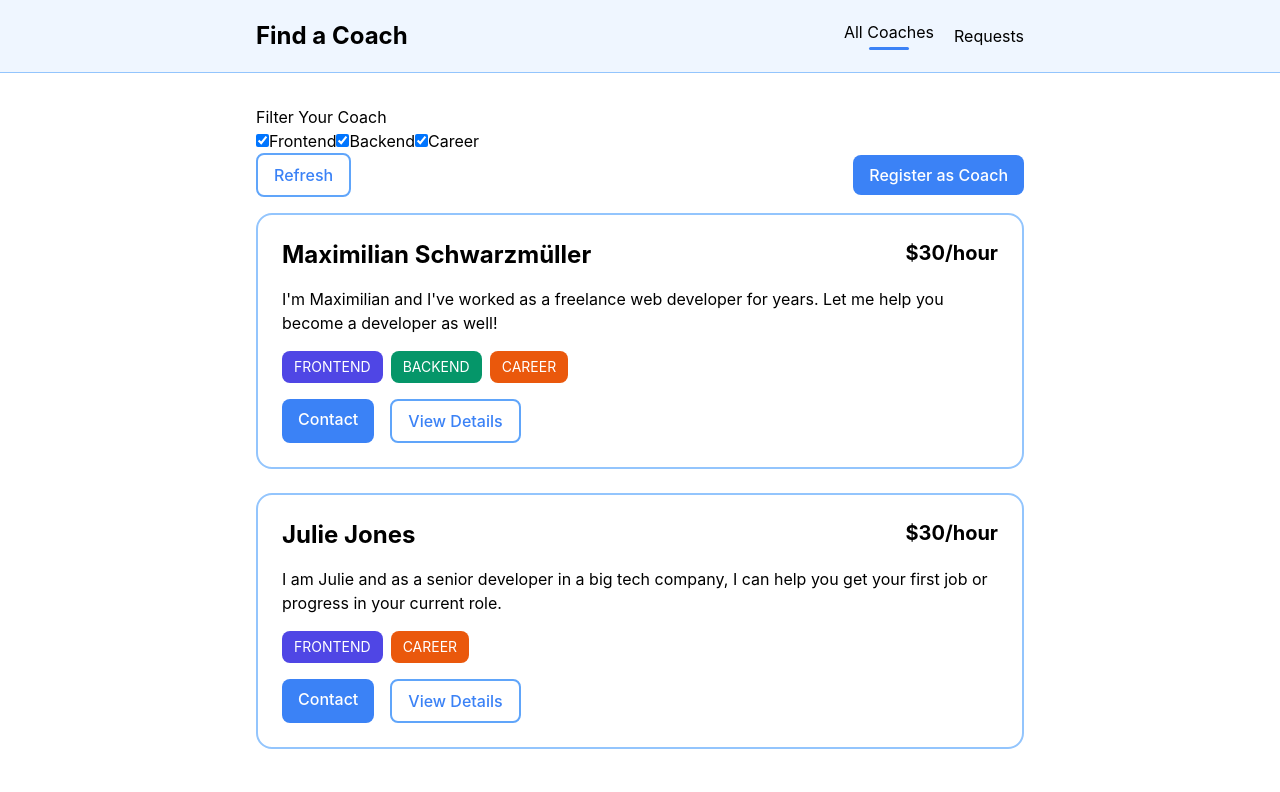
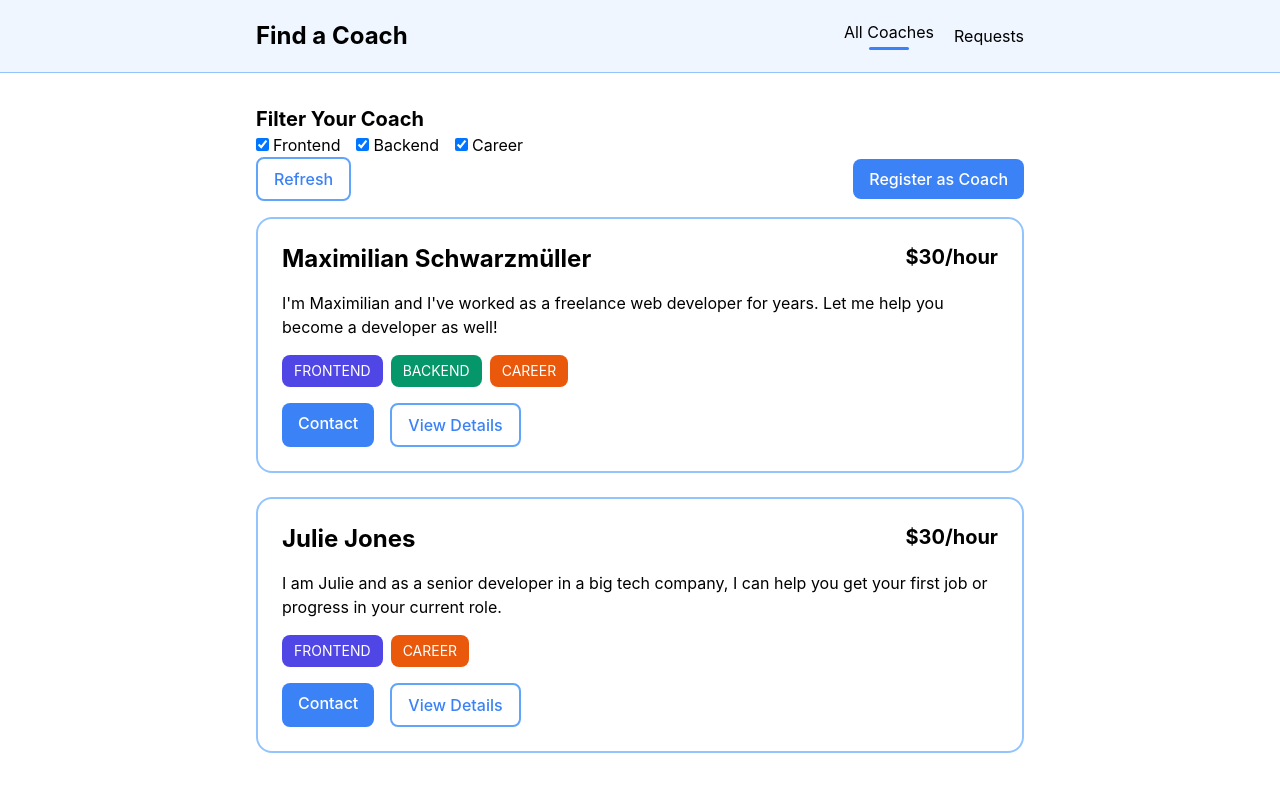
Before and after one commit to ahmadreza-ahmadi/Coach-Finder, a Vue app: page /coaches in a window 1280 px wide. Shown: the top 792 px of the page. Built offline with nearby package versions, Linux system fonts and the light colour scheme.

Commit message:
style: improve styles in coach filter component

```diff
--- a/src/components/CoachFilter.vue
+++ b/src/components/CoachFilter.vue
@@ -24,18 +24,32 @@ const setFilter = (event) => {
 
 <template>
   <BaseContainer>
-    <h2>Filter Your Coach</h2>
+    <h2 class="text-xl font-bold">Filter Your Coach</h2>
+    <div class="flex gap-4">
       <span>
-      <input type="checkbox" name="frontend" id="frontend" checked @change="setFilter" />
+        <input
+          type="checkbox"
+          name="frontend"
+          id="frontend"
+          checked
+          @change="setFilter"
+          class="mr-1" />
         <label for="frontend">Frontend</label>
       </span>
       <span>
-      <input type="checkbox" name="backend" id="backend" checked @change="setFilter" />
+        <input
+          type="checkbox"
+          name="backend"
+          id="backend"
+          checked
+          @change="setFilter"
+          class="mr-1" />
         <label for="backend">Backend</label>
       </span>
       <span>
-      <input type="checkbox" name="career" id="career" checked @change="setFilter" />
+        <input type="checkbox" name="career" id="career" checked @change="setFilter" class="mr-1" />
         <label for="career">Career</label>
       </span>
+    </div>
   </BaseContainer>
 </template>
```
Lines whose indentation alone changed are shown as unchanged.
